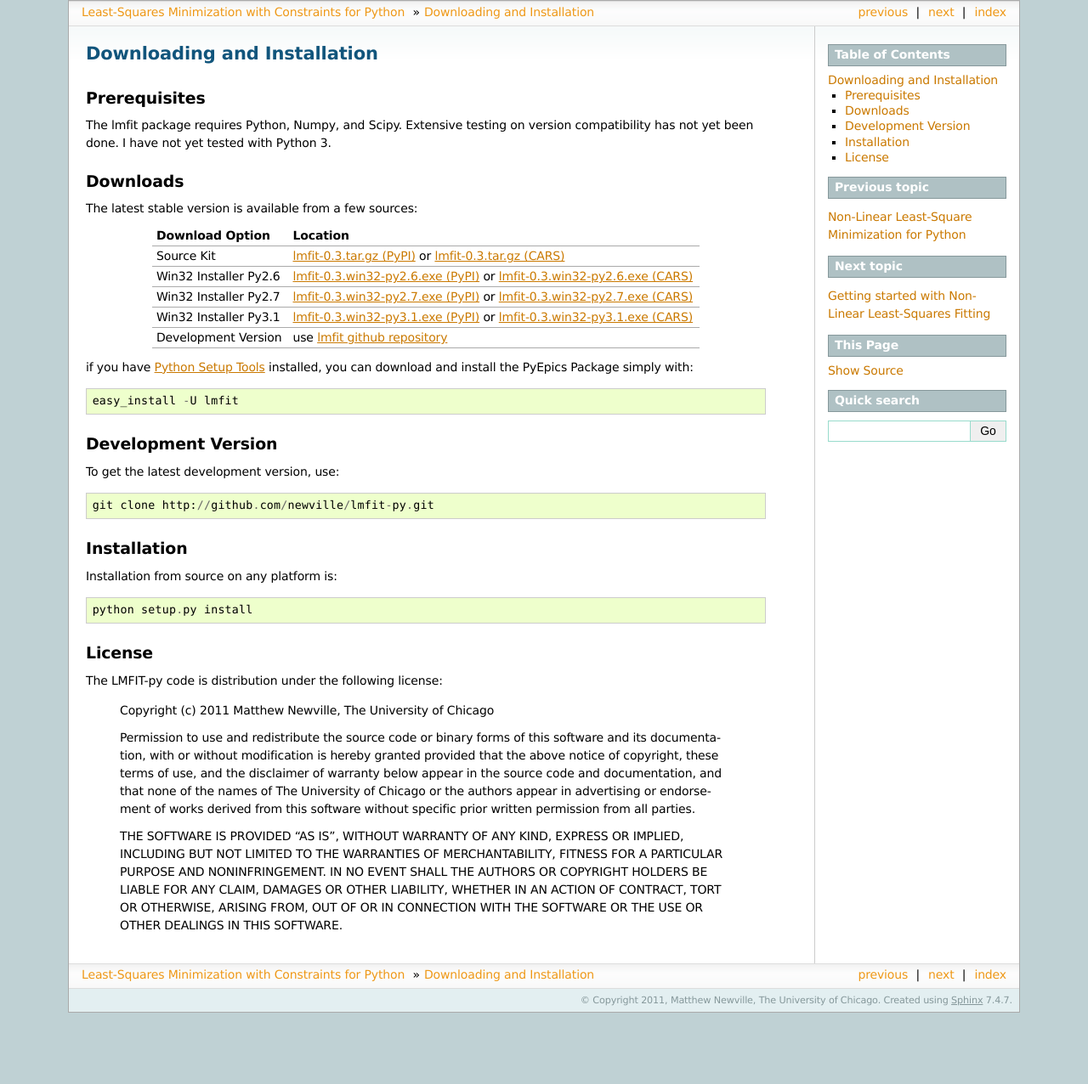
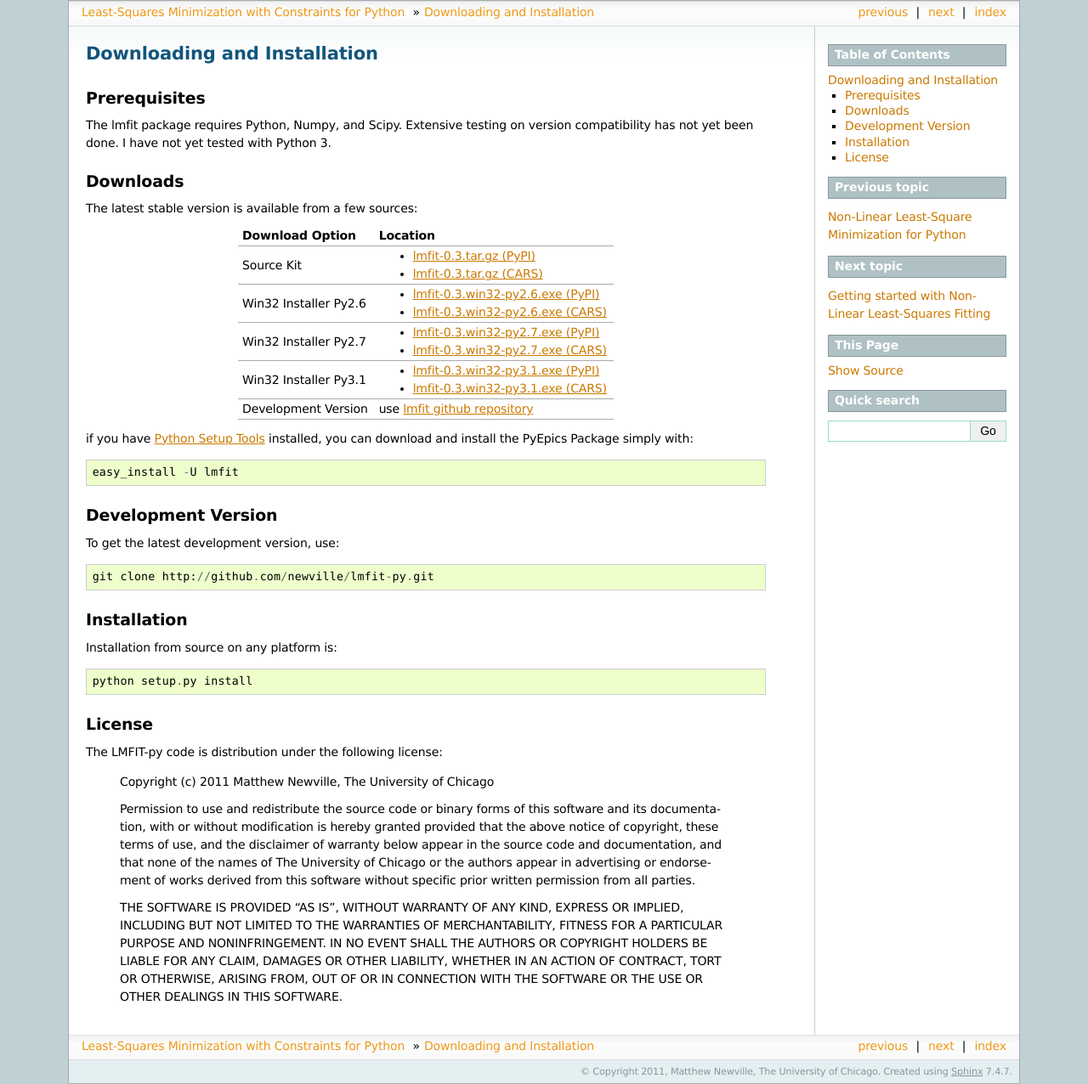
Before and after one commit to lmfit/lmfit-py, a Sphinx documentation site: the page built from doc/installation.rst, in a window 1280 px wide. Shown: the whole page at 85% size. Built offline with Sphinx 7.4.7, drawn with Linux system fonts in a browser that asks for light colours; formulas are drawn with MathJax 3; the version number is read from the project's files by our own code; before the commit the page ends 1192 px from its top, so only the background shows below that.

```diff
--- a/doc/installation.rst
+++ b/doc/installation.rst
@@ -21,9 +21,9 @@ The latest stable version is available from a few sources:
 .. _lmfit-0.3.win32-py3.1.exe (CARS): http://cars9.uchicago.edu/software/lmfit/src/lmfit-0.3.win32-py3.1.exe
 
 .. _lmfit-0.3.tar.gz (PyPI): http://pypi.python.org/packages/source/l/lmfit/lmfit-0.3.tar.gz
-.. _lmfit-0.3.win32-py2.6.exe (PyPI): http://pypi.python.org/packages/source/l/lmfit/lmfit-0.3.win32-py2.6.exe
-.. _lmfit-0.3.win32-py2.7.exe (PyPI): http://pypi.python.org/packages/source/l/lmfit/lmfit-0.3.win32-py2.7.exe
-.. _lmfit-0.3.win32-py3.1.exe (PyPI): http://pypi.python.org/packages/source/l/lmfit/lmfit-0.3.win32-py3.1.exe
+.. _lmfit-0.3.win32-py2.6.exe (PyPI): http://pypi.python.org/packages/any/l/lmfit/lmfit-0.3.win32-py2.6.exe
+.. _lmfit-0.3.win32-py2.7.exe (PyPI): http://pypi.python.org/packages/any/l/lmfit/lmfit-0.3.win32-py2.7.exe
+.. _lmfit-0.3.win32-py3.1.exe (PyPI): http://pypi.python.org/packages/any/l/lmfit/lmfit-0.3.win32-py3.1.exe
 
 .. _lmfit github repository:   http://github.com/newville/lmfit-py
 .. _lmfit at pypi:             http://pypi.python.org/pypi/lmfit/
@@ -32,17 +32,17 @@ The latest stable version is available from a few sources:
 +---------------------------+--------------------------------------------+
 |  Download Option          |  Location                                  |
 +===========================+============================================+
-|  Source Kit               |  `lmfit-0.3.tar.gz (PyPI)`_  or            |
-|                           |  `lmfit-0.3.tar.gz (CARS)`_                |
+|  Source Kit               | -  `lmfit-0.3.tar.gz (PyPI)`_              |
+|                           | -  `lmfit-0.3.tar.gz (CARS)`_              |
 +---------------------------+--------------------------------------------+
-|  Win32 Installer Py2.6    |  `lmfit-0.3.win32-py2.6.exe (PyPI)`_  or   |
-|                           |  `lmfit-0.3.win32-py2.6.exe (CARS)`_       |
+|  Win32 Installer Py2.6    | -  `lmfit-0.3.win32-py2.6.exe (PyPI)`_     |
+|                           | -  `lmfit-0.3.win32-py2.6.exe (CARS)`_     |
 +---------------------------+--------------------------------------------+
-|  Win32 Installer Py2.7    |  `lmfit-0.3.win32-py2.7.exe (PyPI)`_  or   |
-|                           |  `lmfit-0.3.win32-py2.7.exe (CARS)`_       |
+|  Win32 Installer Py2.7    | -  `lmfit-0.3.win32-py2.7.exe (PyPI)`_     |
+|                           | -  `lmfit-0.3.win32-py2.7.exe (CARS)`_     |
 +---------------------------+--------------------------------------------+
-|  Win32 Installer Py3.1    |  `lmfit-0.3.win32-py3.1.exe (PyPI)`_  or   |
-|                           |  `lmfit-0.3.win32-py3.1.exe (CARS)`_       |
+|  Win32 Installer Py3.1    | -  `lmfit-0.3.win32-py3.1.exe (PyPI)`_     |
+|                           | -  `lmfit-0.3.win32-py3.1.exe (CARS)`_     |
 +---------------------------+--------------------------------------------+
 |  Development Version      |  use `lmfit github repository`_            |
 +---------------------------+--------------------------------------------+
```
